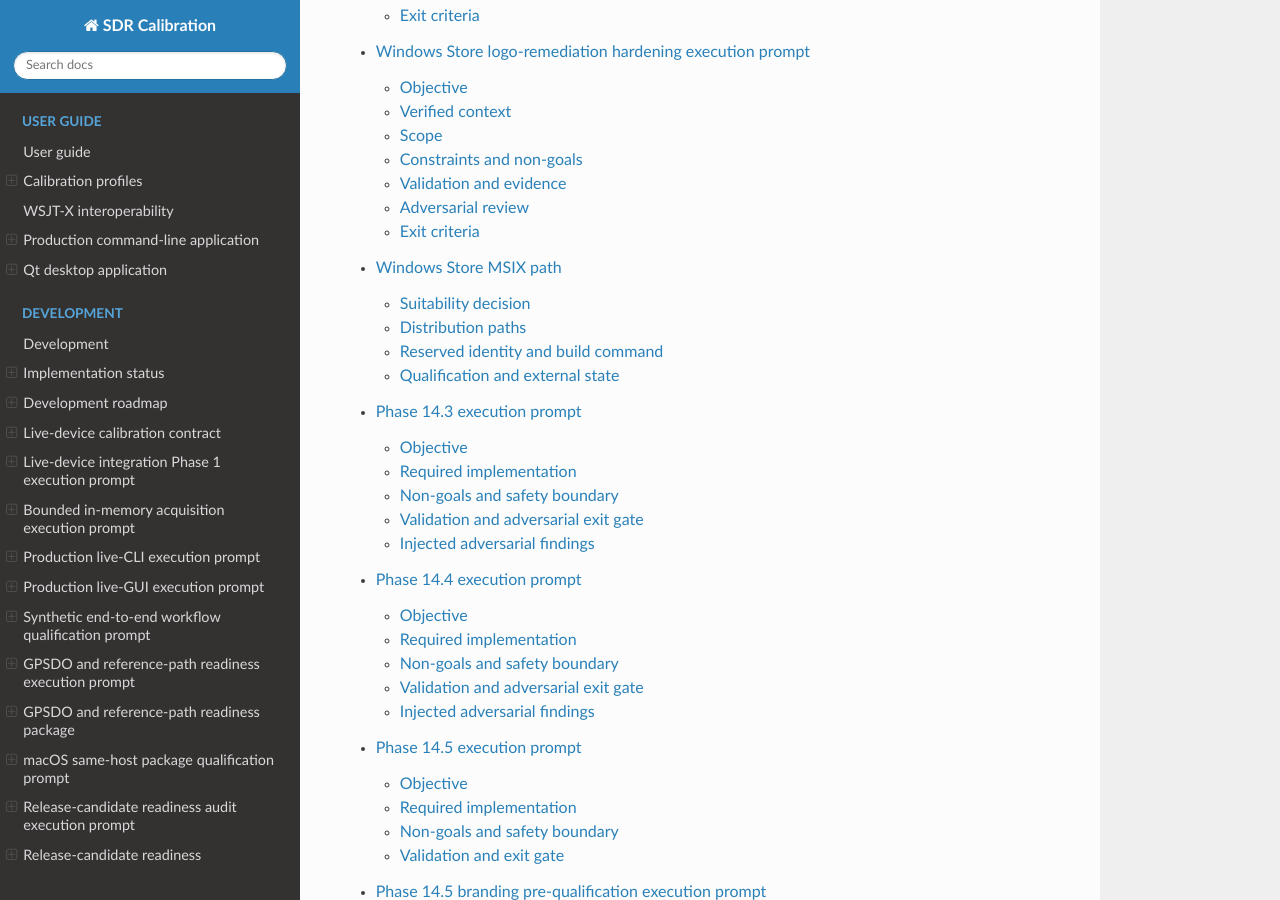
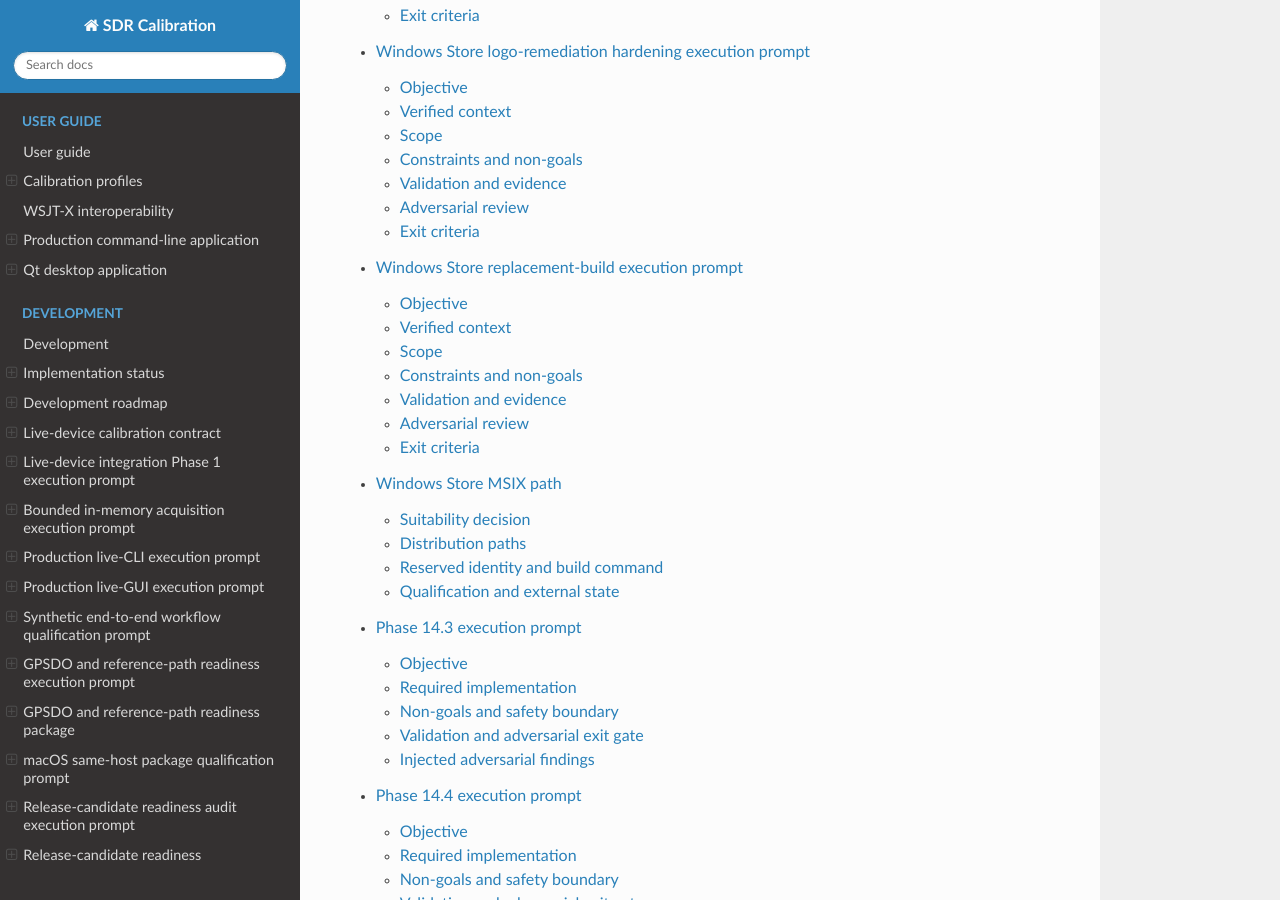
Before and after one commit to lbussy/SDR-Calibration, a Sphinx documentation site: the page built from docs/index.md, in a window 1280 px wide and 900 px high, scrolled down 8605 px. Built offline with Sphinx 7.4.7 and the Read the Docs theme 3.1.0, drawn with Linux system fonts in a browser that asks for light colours; some of the changed lines change nothing that is shown.

Commit message:
Add Store replacement build prompt

```diff
--- /dev/null
+++ b/docs/development/windows-store-replacement-build-execution-prompt.md
@@ -0,0 +1,82 @@
+# Windows Store replacement-build execution prompt
+
+## Objective
+
+Build and qualify a replacement `0.1.1` Windows Store MSIX from the clean,
+upstream-synchronized revision containing the language and logo-audit fixes.
+Produce exact artifact and lifecycle evidence suitable for a new owner-binding
+decision. Do not upload or alter Partner Center.
+
+## Verified context
+
+- Partner Center rejected the first `0.1.1` upload for unresolved logo paths,
+  blank publisher display name, and missing/default package language.
+- The rejected draft package was deleted with owner authorization, leaving zero
+  package entries and the approved Desktop-only device-family state unchanged.
+- Package construction now declares exactly `en-us`, verifies the exact
+  publisher display name, parses all three logo declarations from the unpacked
+  manifest, resolves their exact payload paths, and verifies PNG type and
+  50x50, 150x150, and 44x44 dimensions.
+- The Windows packaging and qualification harnesses discover Qt runtime and
+  Windows SDK tools without relying on the SSH process `PATH`.
+
+## Scope
+
+1. Confirm local and Windows source trees are clean and synchronized with
+   `origin/main` at the same full revision.
+2. Use a fresh Windows build/output location; do not reuse or overwrite the
+   rejected candidate or prior qualification evidence.
+3. Configure and build `windows-store-release` with the already approved Qt
+   corresponding-source archive bindings.
+4. Run the complete hardware-free CTest suite and package audit.
+5. Construct the unsigned Store MSIX and retain construction evidence.
+6. Independently inspect the unpacked manifest values, all three declared logo
+   paths and dimensions, package version, architecture, byte size, and SHA-256.
+7. Run the same-host development-signed install, CLI alias, GUI first-launch,
+   GUI relaunch, uninstall, and temporary-certificate cleanup lifecycle from
+   the signed-in elevated Windows desktop session.
+8. Record the exact source revision and resulting artifact identity without
+   treating development signing as Store signing.
+
+## Constraints and non-goals
+
+- Remain hardware-free and network-free except for Git synchronization and the
+  existing SSH control channel. Do not access an SDR or start a sample stream.
+- Preserve prior candidates and evidence. Do not delete or overwrite them.
+- Do not alter version or Store identity merely to obtain a passing result.
+- Do not select or upload a package, save Partner Center package state, submit
+  for certification, or enable publication.
+- Do not claim that local construction or lifecycle qualification proves
+  Partner Center acceptance, Store signing, certification, or publication.
+- Do not commit generated binaries, private keys, certificates, credentials,
+  tokens, or machine-specific secrets.
+
+## Validation and evidence
+
+- Record Windows `git status`, full `HEAD`, and `origin/main` revisions.
+- Capture configure, build, CTest, package-audit, MakeAppx pack/unpack, payload,
+  manifest, logo, and hash evidence under a new isolated output directory.
+- Require all hardware-free tests and package construction checks to pass.
+- Require lifecycle qualification to pass every checkpoint and clean up the
+  installed package, GUI process, and temporary certificate.
+- Copy only durable text/JSON evidence needed for repository review; reference
+  the full Windows artifact path rather than committing the MSIX.
+- Run the macOS source-contract verifier, matching CTest, Sphinx warnings-as-
+  errors build, and `git diff --check` for any repository evidence changes.
+
+## Adversarial review
+
+Attempt to disprove candidate binding by checking for dirty or divergent source,
+stale output reuse, mismatched revision/hash/version/architecture, manifest
+values not matching Partner Center identity, logo declarations not resolving to
+the inspected images, incomplete lifecycle cleanup, and prose that conflates
+local qualification with Store acceptance. Correct all actionable findings and
+repeat affected checks until clean.
+
+## Exit criteria
+
+A fresh replacement MSIX is bound to one clean pushed revision and one exact
+SHA-256; all construction and same-host lifecycle gates pass; cleanup passes;
+the repository records a truthful owner-decision packet without package bytes
+or secrets; Partner Center remains unchanged; and attributable repository
+changes are committed and pushed.
--- a/docs/index.md
+++ b/docs/index.md
@@ -61,6 +61,7 @@
 development/windows-store-screenshot-upload-execution-prompt
 development/windows-store-package-upload-execution-prompt
 development/windows-store-logo-remediation-execution-prompt
+development/windows-store-replacement-build-execution-prompt
 development/windows-store-msix
 development/phase-14-3-execution-prompt
 development/phase-14-4-execution-prompt
```
